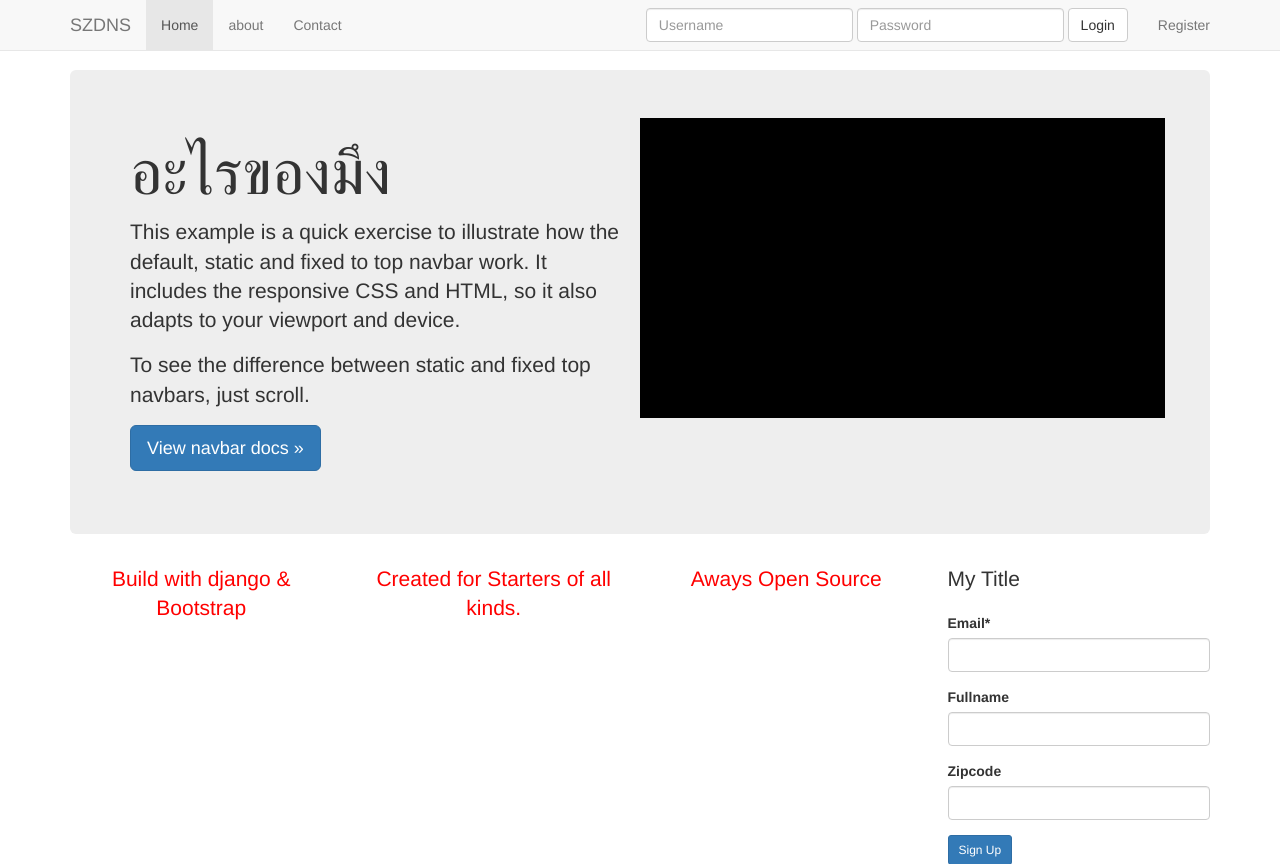
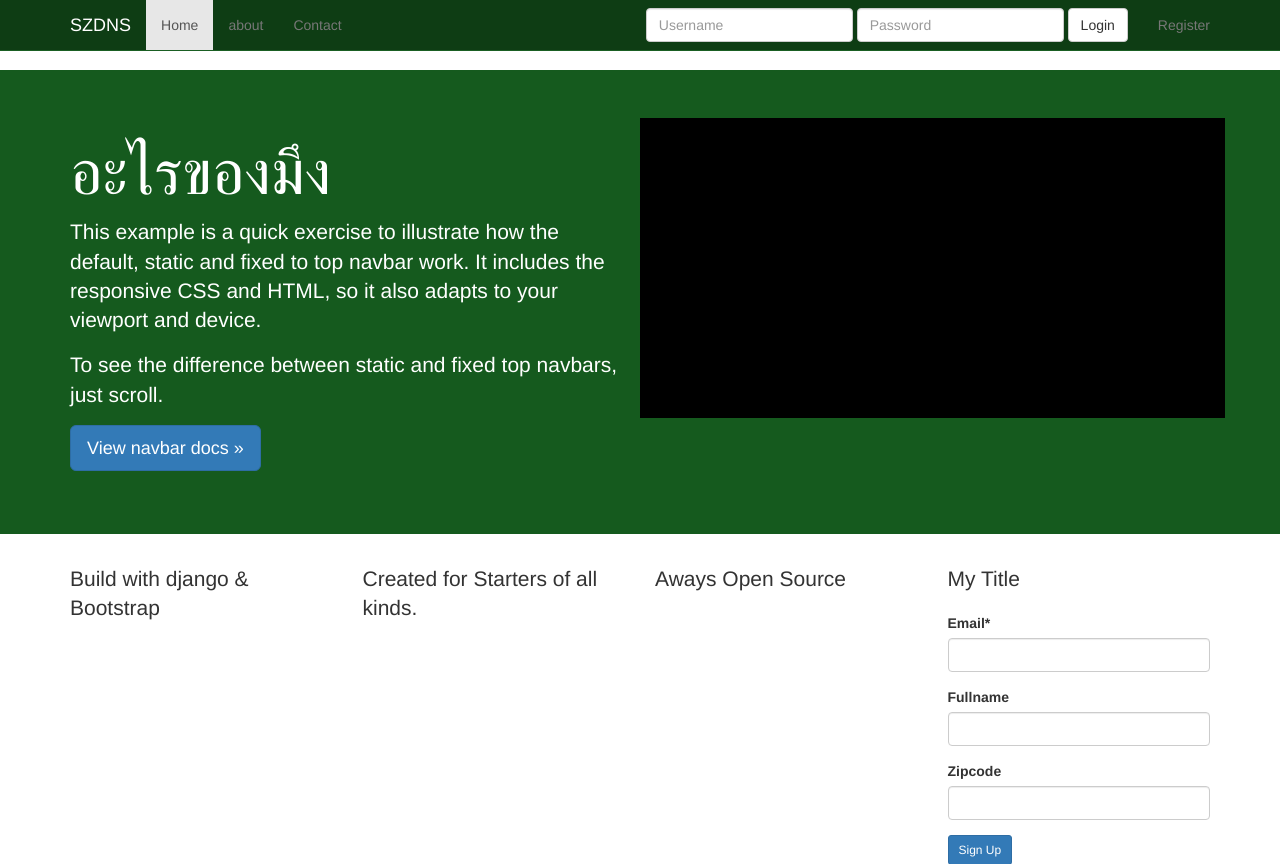
Before and after one commit to sznote/myapp01, a Django app: page / in a window 1280 px wide. Shown: the top 864 px of the page. Run offline with Django 3.2, Linux system fonts and the light colour scheme; some libraries are stand-ins or nearby versions.

Commit message:
Merge branch 'master' of https://github.com/sznote/myapp01
# Conflicts:
#	src/newsaza/templates/home.html

```diff
--- a/src/templates/base.html
+++ b/src/templates/base.html
@@ -29,12 +29,11 @@
 
     {% include  'navbar.html' %}
 
-    <div class="container">
-
-      <!-- Main component for a primary marketing message or call to action -->
       {% block jumbotron %}
 
-       <div class="jumbotron">
+     <div class="jumbotron">
+
+           <div class="container">
 
             <div class="row">
               <div class='col-sm-6'>
@@ -51,8 +50,13 @@
 
              </div>
        </div>
+     </div>
+      {% endblock %}
 
-      {% endblock %}
+
+    <div class="container">
+
+      <!-- Main component for a primary marketing message or call to action -->
 
       {% block content %}
       {% endblock %}
--- a/src/templates/home.html
+++ b/src/templates/home.html
@@ -13,9 +13,14 @@
 <style>
     {% block style %}
 
-    .text-align-center {
-        text-align: center;
-        color: red;
+    .jumbotron {
+        background-color:#155A1E;
+        color:#FFFFFF;
+
+    }
+
+    .navbar-static-top {
+        marin-bottom: 0px !important;
     }
 
     {% endblock %}
--- a/src/trydjango18/static_in_pro/our_static/css/navbar-static-top.css
+++ b/src/trydjango18/static_in_pro/our_static/css/navbar-static-top.css
@@ -4,4 +4,35 @@ body {
 
 .navbar-static-top {
   margin-bottom: 19px;
+  background-color: #0E3D14;
+  border-color: #1A5F23;
 }
+
+.navbar-default .navbar-brand {
+  color: #FFF;
+}
+
+
+.navbar-default .navbar-hover {
+  color: #777;
+}
+
+.navbar-default .navbar-nav>li>a:hover {
+    color: red;
+}
+
+.navbar-default  .navbar-toggle {
+    /* border-color: red; */
+    border-color: transparent !important;
+}
+
+.navbar-toggle:hover {
+
+    background-color: #0E3D14 !important
+}
+
+.navbar-toggle {
+
+    background-color: #0E3D14 !important
+
+}
```
Also changed, not shown: 1 other file.
